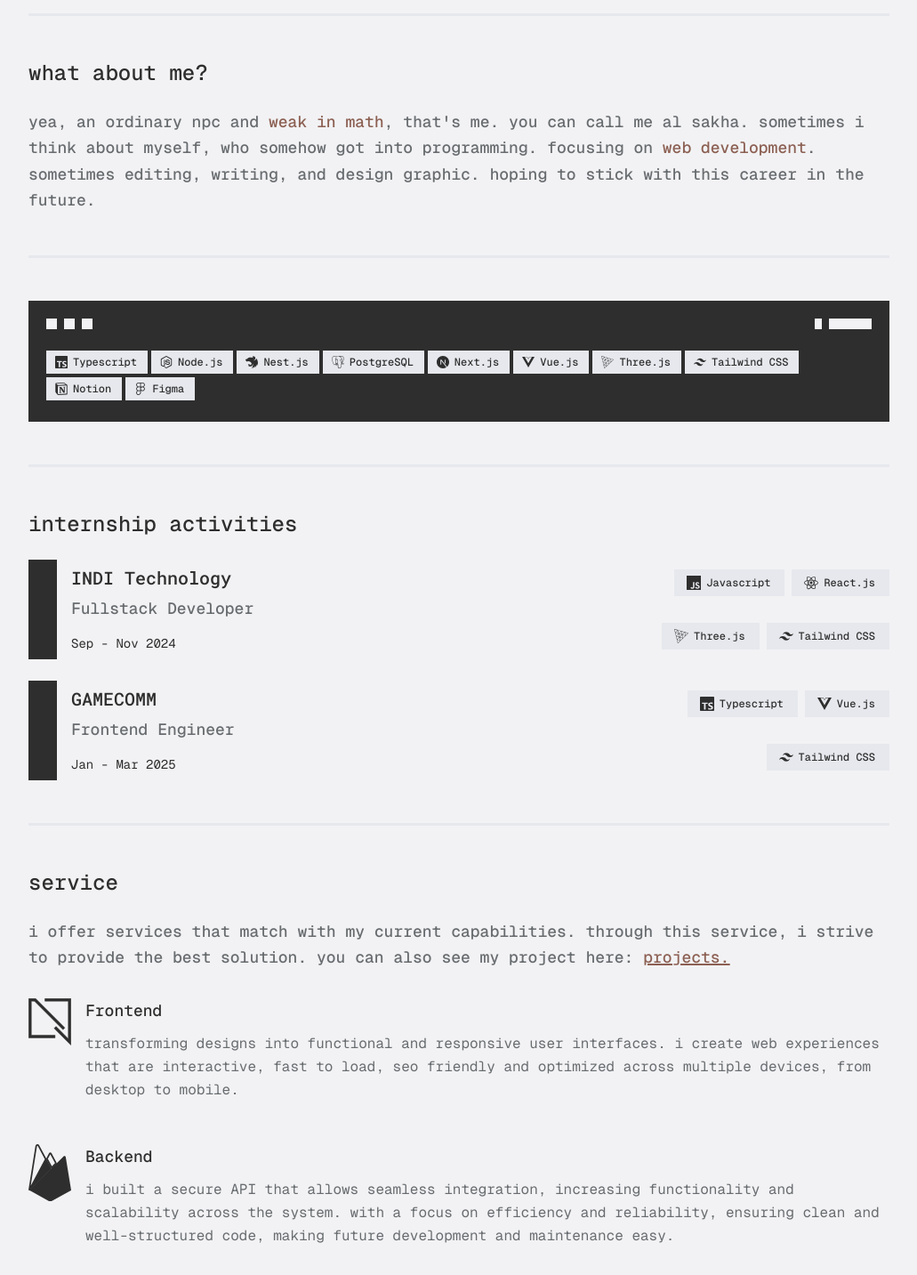
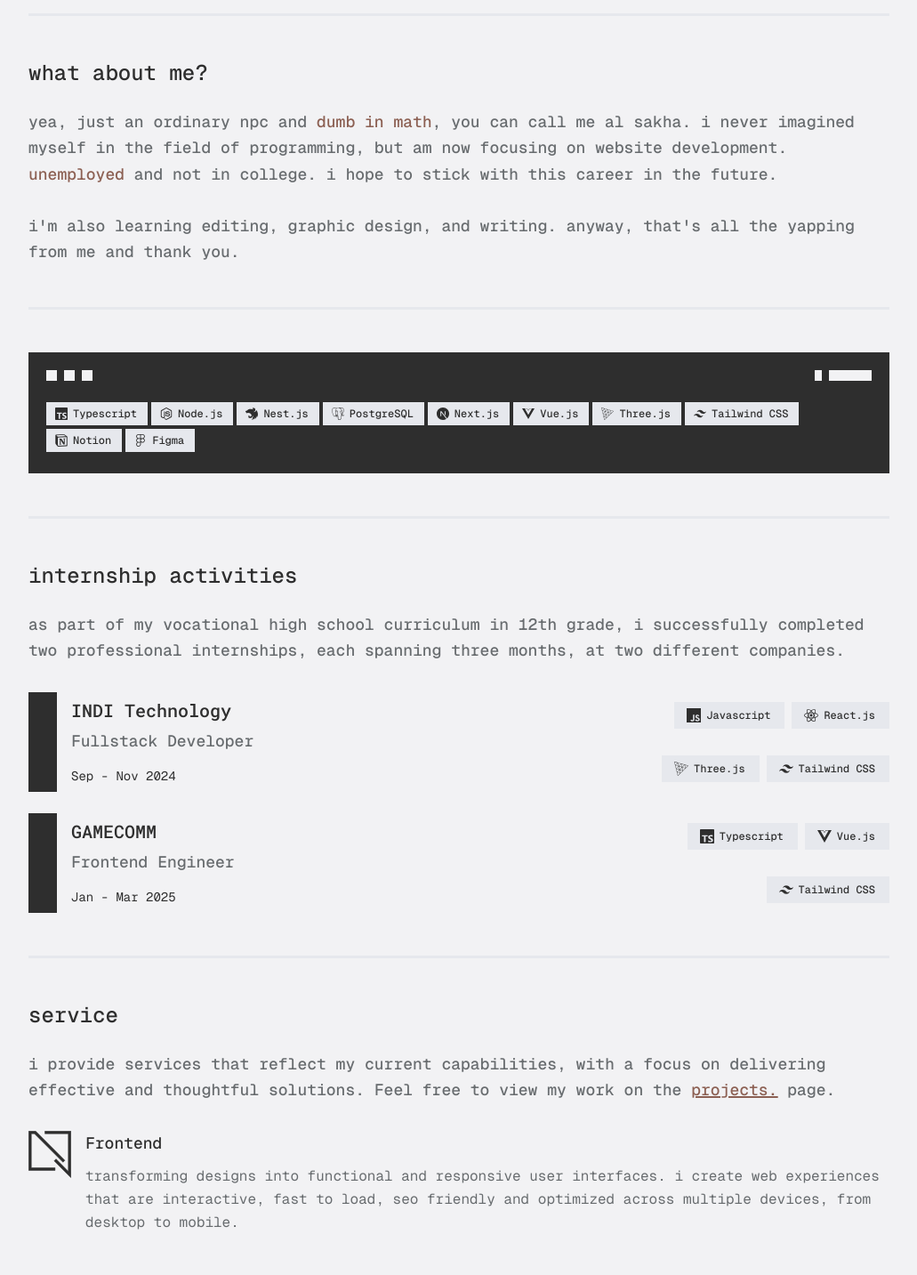
Before and after one commit to IRTIDEATH/Al-Sakha, a Next.js app: page / in a window 1280 px wide. Shown: the part 400-1833 px from the top of the page at 89% size, without its empty margins (124-1155 px from the left). Built offline with nearby package versions, Linux system fonts and the light colour scheme.

Commit message:
Update description in every section & page

```diff
--- a/app/writings/page.tsx
+++ b/app/writings/page.tsx
@@ -6,9 +6,9 @@ export default async function BlogsPage() {
   const blogs = await getBlogs();
   return (
     <main className="mt-12">
-      <h2 className="text-2xl mb-6 font-medium">writing in spare time</h2>
+      <h2 className="text-2xl mb-6 font-medium">writing in my spare time</h2>
       <p className="text-zeta font-medium text-lg text-start mb-6">
-        whatever story it is, the article i made, and researching something.
+        whether it's storytelling, crafting articles, or diving into research.
       </p>
       <Divider className="mt-12 mb-6" />
       <div className="w-full">
--- a/components/section/home/about-section.tsx
+++ b/components/section/home/about-section.tsx
@@ -5,9 +5,7 @@ import CoffeeText from "@/components/ui/coffee-text";
 const AboutSection = () => {
   return (
     <section className="w-full mx-auto">
-      <h1 className="text-2xl mb-6 font-medium">
-        what about me?
-      </h1>
+      <h1 className="text-2xl mb-6 font-medium">what about me?</h1>
       <p
         className="w-full text-zeta font-medium text-lg text-start"
         style={{
@@ -15,11 +13,14 @@ const AboutSection = () => {
           containIntrinsicSize: "0 150px",
         }}
       >
-        yea, an ordinary npc and <CoffeeText>weak in math</CoffeeText>, that
-        {"'"}s me. you can call me al sakha. sometimes i think about myself, who
-        somehow got into programming. focusing on{" "}
-        <CoffeeText>web development</CoffeeText>. sometimes editing, writing,
-        and design graphic. hoping to stick with this career in the future.
+        yea, just an ordinary npc and <CoffeeText>dumb in math</CoffeeText>,
+        you can call me al sakha. i never imagined myself in the field of
+        programming, but am now focusing on website development. <CoffeeText>unemployed</CoffeeText> and
+        not in college. i hope to stick with this career in the future.
+        <br />
+        <br />
+        i'm also learning editing, graphic design, and writing. anyway, that's
+        all the yapping from me and thank you.
       </p>
     </section>
   );
--- a/components/section/home/internship-section.tsx
+++ b/components/section/home/internship-section.tsx
@@ -11,6 +11,11 @@ const InternshipSection = () => {
     <>
       <section>
         <h1 className="text-2xl mb-6 font-medium">internship activities</h1>
+        <p className="w-full mb-8 text-zeta font-medium text-lg text-start">
+          as part of my vocational high school curriculum in 12th grade, i
+          successfully completed two professional internships, each spanning
+          three months, at two different companies.
+        </p>
         {!prefersReducedMotion && <CardInternship />}
       </section>
     </>
--- a/components/section/home/service-section.tsx
+++ b/components/section/home/service-section.tsx
@@ -9,14 +9,15 @@ const ServiceSection = () => {
       <section className="w-full mx-auto">
         <h1 className="text-2xl mb-6 font-medium">service</h1>
         <p className="w-full text-zeta font-medium text-lg text-start">
-          i offer services that match with my current capabilities. through this
-          service, i strive to provide the best solution. you can also see my
-          project here:{" "}
+          i provide services that reflect my current capabilities, with a focus
+          on delivering effective and thoughtful solutions. Feel free to view my
+          work on the{" "}
           <CoffeeText className="underline decoration-2">
             <Link aria-label="Navigate to projects page" href={"/projects"}>
               projects.
             </Link>
-          </CoffeeText>
+          </CoffeeText>{" "}
+          page.
         </p>
         <div className="mt-8 flex flex-col gap-12">
           <div className="flex flex-row-reverse items-start justify-between gap-4">
--- a/components/section/home/skill-section.tsx
+++ b/components/section/home/skill-section.tsx
@@ -22,9 +22,9 @@ const SkillSection = () => {
           </div>
           <div className="space-x-[4px] space-y-[4px]">
             {skillBadgeIcon.map((item, index) => (
-              <Badge key={index}>
+              <Badge className="text-[10px] sm:text-[12px] 2xl:text-[13px]" key={index}>
                 <Icon
-                  className="-ms-0.5 text-[12px] sm:text-[14px]"
+                  className="-ms-0.5 text-[12px] sm:text-[14px] 2xl:text-[15px]"
                   icon={item.icon}
                 />
                 {item.name}
--- a/components/section/projects/title-section.tsx
+++ b/components/section/projects/title-section.tsx
@@ -11,11 +11,9 @@ const TitleSection = () => {
       <section className="mt-12">
         <h2 className="text-2xl mb-6 font-medium">coding result</h2>
         <p className="w-full text-zeta font-medium text-lg text-start mb-6">
-          these are some of my coding projects. some are{" "}
-          <CoffeeText>completed</CoffeeText>, still being{" "}
-          <CoffeeText>development</CoffeeText>, and also{" "}
-          <CoffeeText>pending</CoffeeText>. when i was unemployed, i would
-          usually make a lot of projects.
+          these are some of my coding projects completed, development, and pending. i
+          often used my free time, especially when unemployed, to build things,
+          learn new skills, and stay productive.
         </p>
 
         <p className="w-full text-zeta font-medium text-lg text-start mb-6">
--- a/constants/index.ts
+++ b/constants/index.ts
@@ -294,7 +294,6 @@ export const projects: Iproject[] = [
         image: "/project/hadirinimg.webp",
         name: "Hadirin",
         description: "simple student attendance app for schools, created at the time of the exam. attendance recorded, learning monitored.",
-        view: "https://zect.vercel.app/",
         github: "https://github.com/IRTIDEATH/Absensi-Sederhana",
         status: "Pending",
         technologies: [
```
